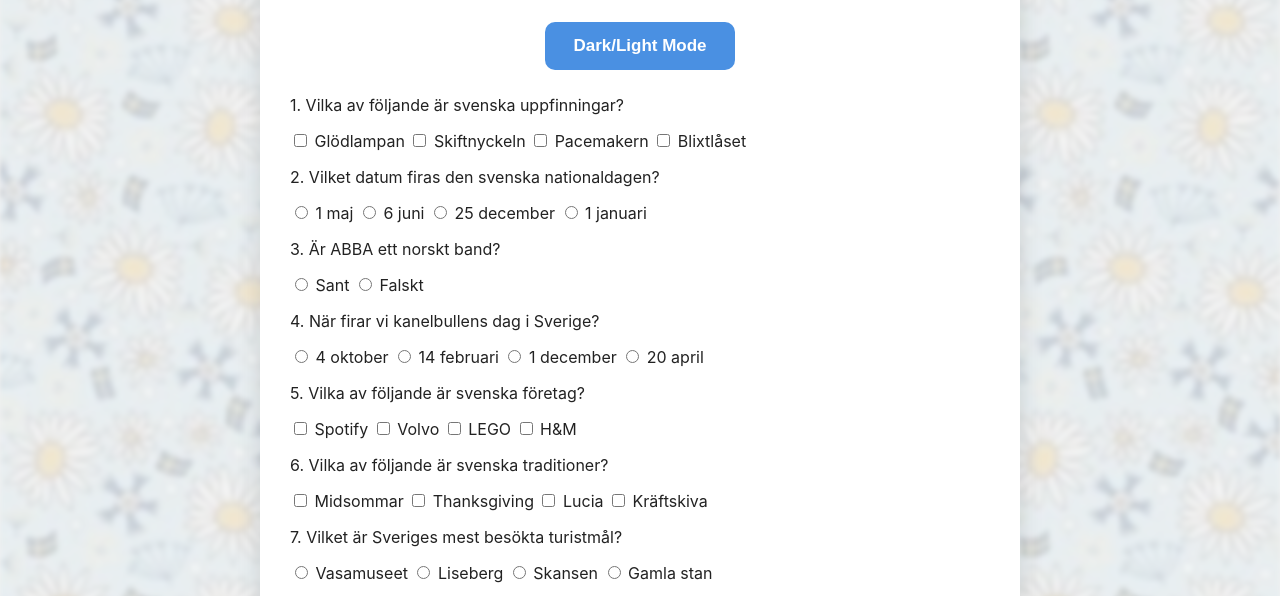
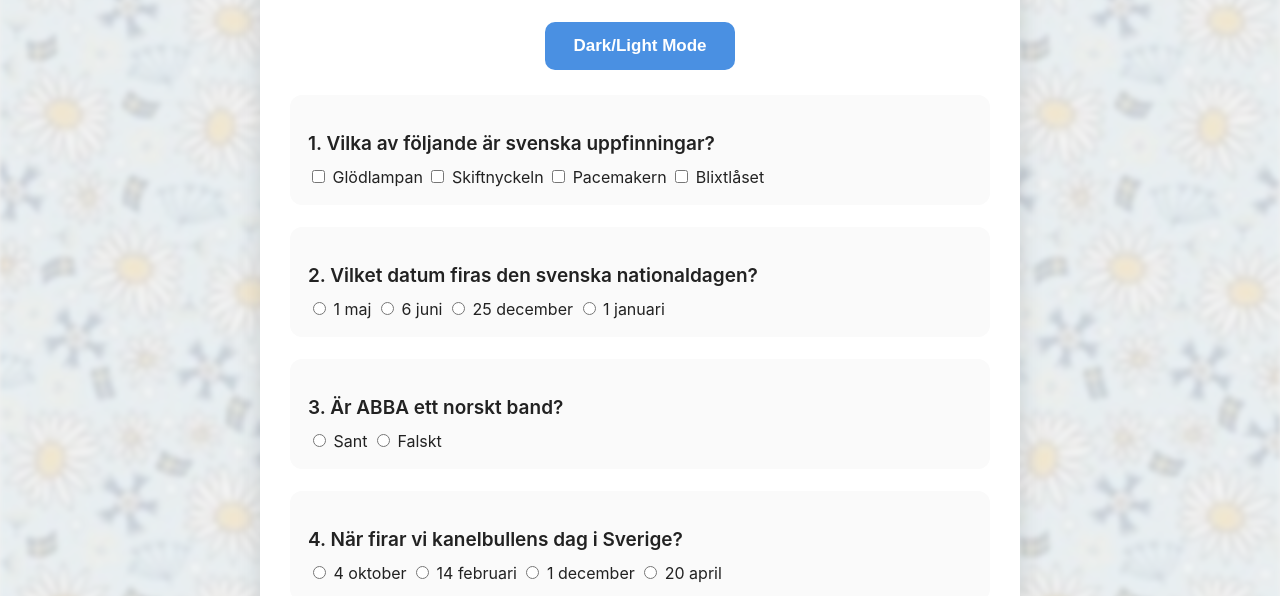
Before and after one commit to Emaniooo/javaprojekt1, a plain HTML site: page javaprojekt.html in a window 1280 px wide. Both pictures are taken after a click on the button "Starta quizet 🚀". Shown: the part 137-733 px from the top of the page. Drawn offline with Linux system fonts and the light colour scheme.

Commit message:
added styling for questions

```diff
--- a/javaprojekt.css
+++ b/javaprojekt.css
@@ -1,4 +1,4 @@
-/* BAS */
+/*  BAS  */
 body {
     font-family: "Inter", Arial, sans-serif;
     background: #f2f2f2;
@@ -13,7 +13,7 @@ body.dark {
     color: #eaeaea;
 }
 
-/* Subtil bakgrundsbild */
+/*  Subtil bakgrundsbild  */
 .background-image {
     position: fixed;
     top: 0;
@@ -79,6 +79,25 @@ button:hover {
     background: #3f7ed1;
 }
 
+/*  FRÅGOR  */
+.question {
+    background: #fafafa;
+    padding: 18px;
+    margin-bottom: 22px;
+    border-radius: 12px;
+    transition: 0.3s ease;
+}
+
+.dark .question {
+    background: #303030;
+}
+
+.question p {
+    font-size: 19px;
+    margin-bottom: 12px;
+    font-weight: 600;
+}
+
 
 
 
```
